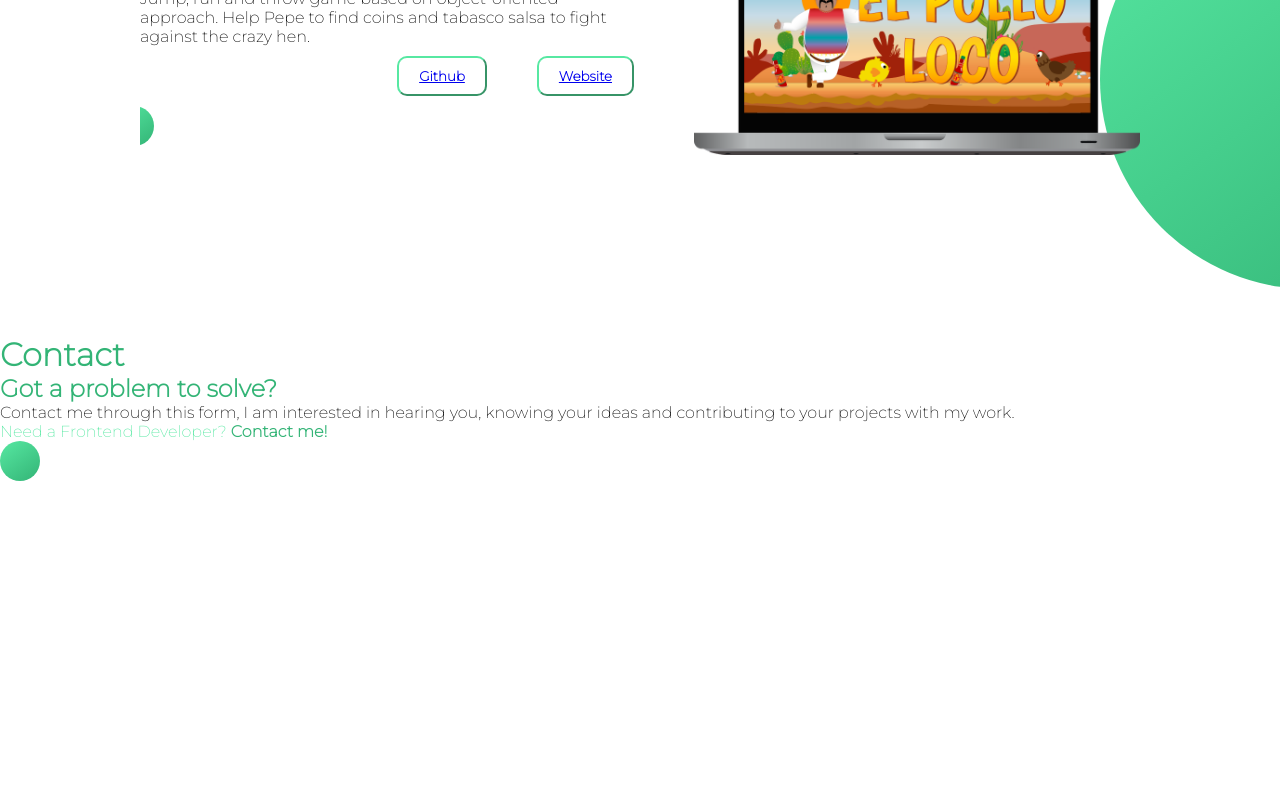
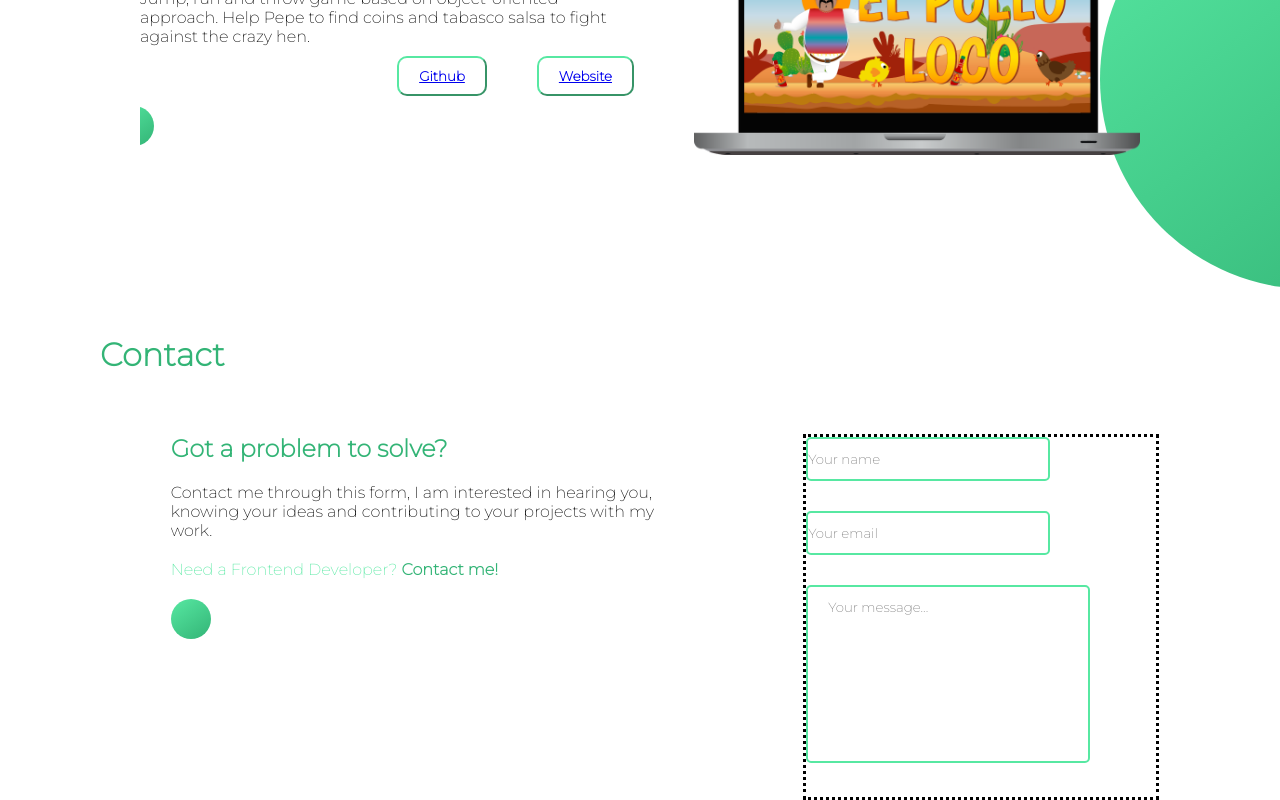
Before and after one commit to Ronin95/portfolio, an Angular app: page / in a window 1280 px wide. Shown: the part 2560-3360 px from the top of the page. Before the commit the page ends 3041 px from the top, so only its background shows below. Built offline with nearby package versions, Linux system fonts and the light colour scheme.

Commit message:
contact form not finished yet

```diff
--- a/src/app/contact-form/contact-form.component.html
+++ b/src/app/contact-form/contact-form.component.html
@@ -1,6 +1,9 @@
 <div>
+    <div class="contact-intro">
         <h1 style="color: var(--color2)">Contact</h1>
-    <div>
+    </div>
+    <div class="contact-form-structure">
+        <div class="contact-text">
             <h2 style="color: var(--color2)">Got a problem to solve?</h2>
             <p>Contact me through this form, I am interested in hearing you, knowing your ideas and contributing to your projects with my work.</p>
             <p style="color: var(--color1)">Need a Frontend Developer? <strong style="color: var(--color2)" href="mailto:n.badjevic@gmail.com">Contact me!</strong></p>
@@ -8,7 +11,18 @@
         </div>
         <div>
             <form>
-
+                <ul class="input-form">
+                    <li>
+                      <input type="text" id="name" name="user_name" placeholder="Your name" />
+                    </li>
+                    <li>
+                      <input type="email" id="mail" name="user_email" placeholder="Your email" />
+                    </li>
+                    <li>
+                      <textarea id="msg" name="user_message" placeholder="Your message..."></textarea>
+                    </li>
+                  </ul>
             </form>
         </div>
     </div>
+</div>
--- a/src/app/contact-form/contact-form.component.scss
+++ b/src/app/contact-form/contact-form.component.scss
@@ -4,3 +4,47 @@
     height: 40px;
     width: 40px;
 }
+
+.contact-intro {
+    padding-left: 100px;
+    padding-bottom: 60px;
+}
+
+.contact-form-structure {
+    display: flex;
+    justify-content: space-evenly;
+}
+
+.contact-text {
+    padding-left: 50px;
+    width: 40%;
+    display: flex;
+    flex-direction: column;
+    gap: 20px;
+}
+
+.input-form {
+    border-style: dotted;
+    padding-right: 50px;
+    width: 300px;
+}
+
+.input-form li {
+    padding-bottom: 30px;
+}
+
+input[type=text], input[type=email] {
+    width: 80%;
+    border: 2px solid var(--color1);
+    border-radius: 5px;
+    height: 40px;
+}
+
+textarea {
+    width: 80%;
+    height: 150px;
+    padding: 12px 20px;
+    border: 2px solid var(--color1);
+    border-radius: 5px;
+    resize: none;
+}
```
Lines whose indentation alone changed are shown as unchanged.
